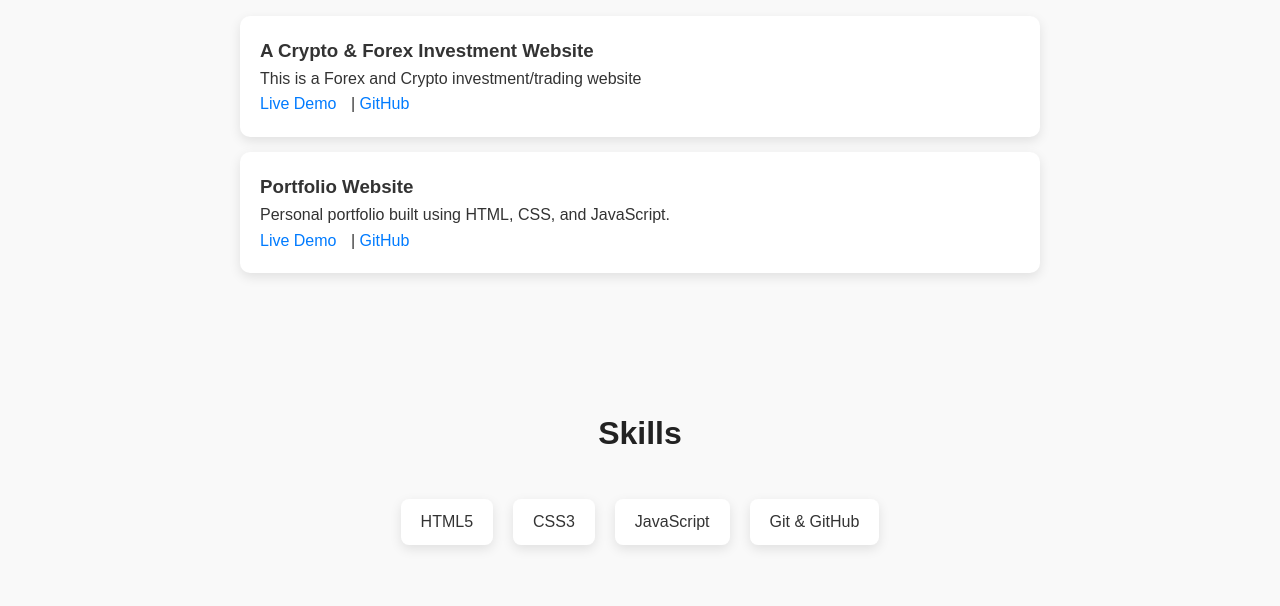
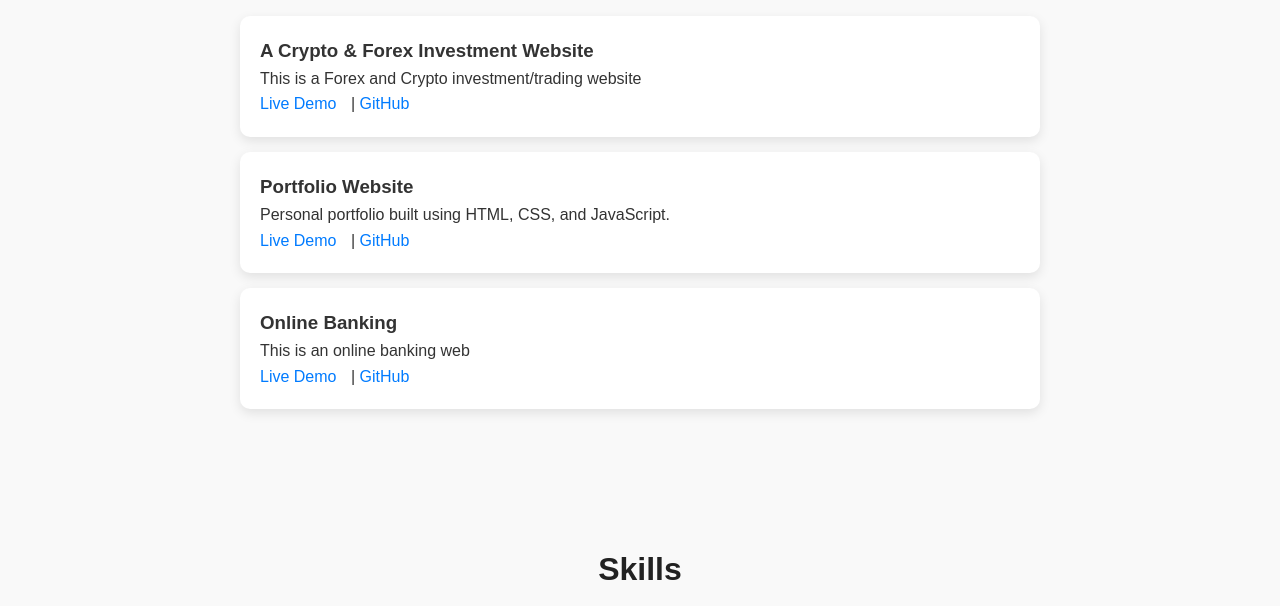
Before and after one commit to gpowersunny-web/myPortfolio, a plain HTML site: page index.html in a window 1280 px wide. Shown: the part 588-1194 px from the top of the page. Drawn offline with Linux system fonts and the light colour scheme.

Commit message:
index.html

```diff
--- a/index.html
+++ b/index.html
@@ -45,6 +45,13 @@
       <a href="https://github.com/gpowersunny-web/myPortfolio" target="_blank">GitHub</a>
     </div>
 
+      <div class="project">
+      <h3>Online Banking</h3>
+      <p>This is an online banking web</p>
+      <a href="https://nova.karamelscript.com.ng/" target="_blank">Live Demo</a> |
+      <a href="https://github.com/gpowersunny-web/myPortfolio" target="_blank">GitHub</a>
+    </div>
+
   </section>
 
   <!-- SKILLS -->
```
